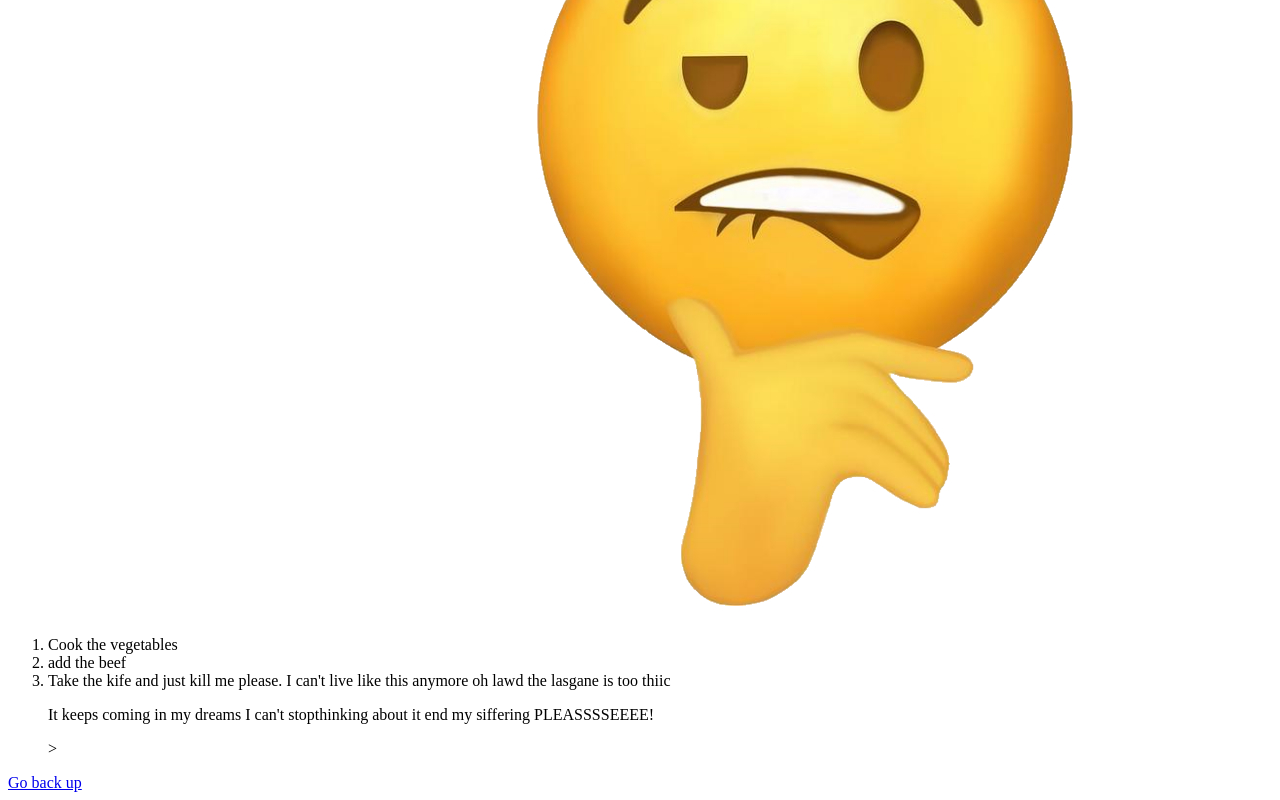
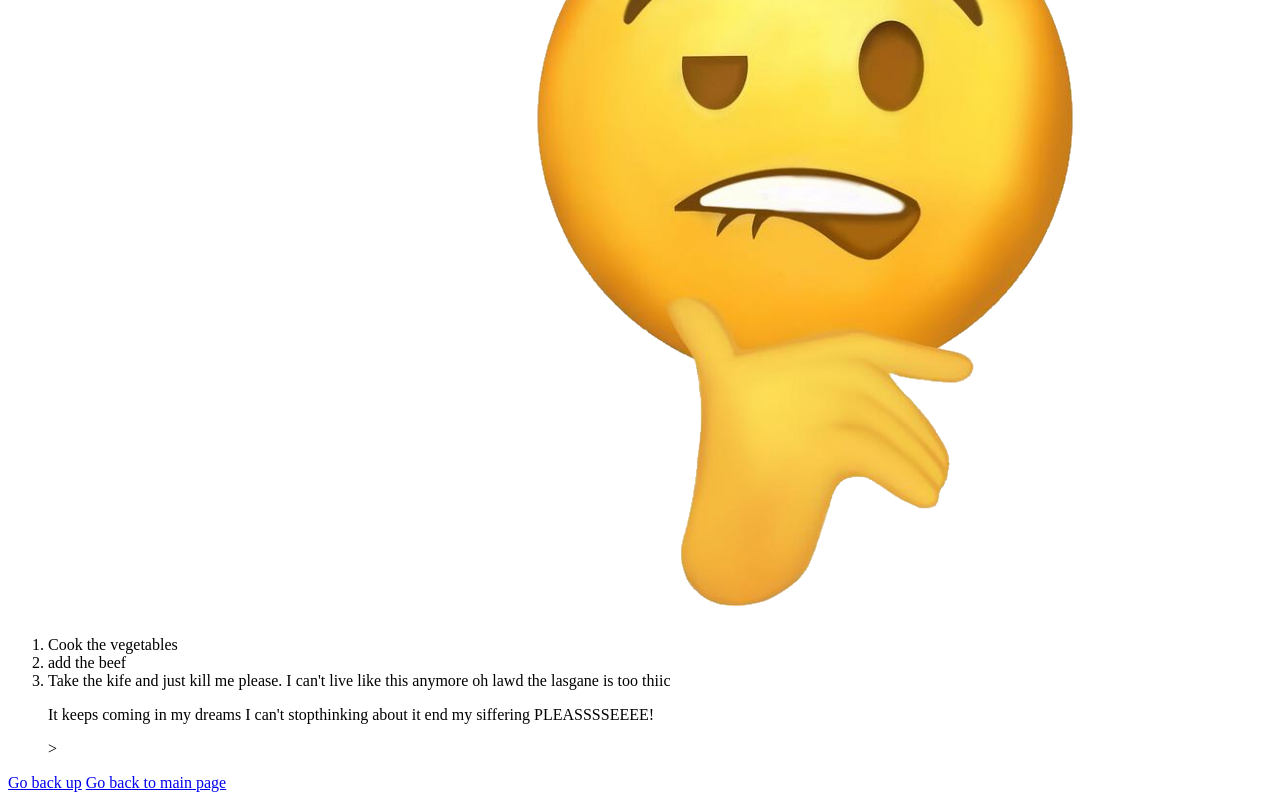
Before and after one commit to NoobLord42069/Assignment-1-recipies, a plain HTML site: page lasagne.html in a window 1280 px wide. Shown: the part 835-1635 px from the top of the page. Drawn offline with Linux system fonts and the light colour scheme.

Commit message:
This is the best version of the website. It contains the link back to the main page.

```diff
--- a/lasagne.html
+++ b/lasagne.html
@@ -34,6 +34,7 @@
         </ol>
 
         <a href=#top>Go back up</a>
+        <a href="index.html">Go back to main page</a>
     </body>
 
 </html>
```
Also changed, not shown: shawarma.html (+1 -0 lines).
